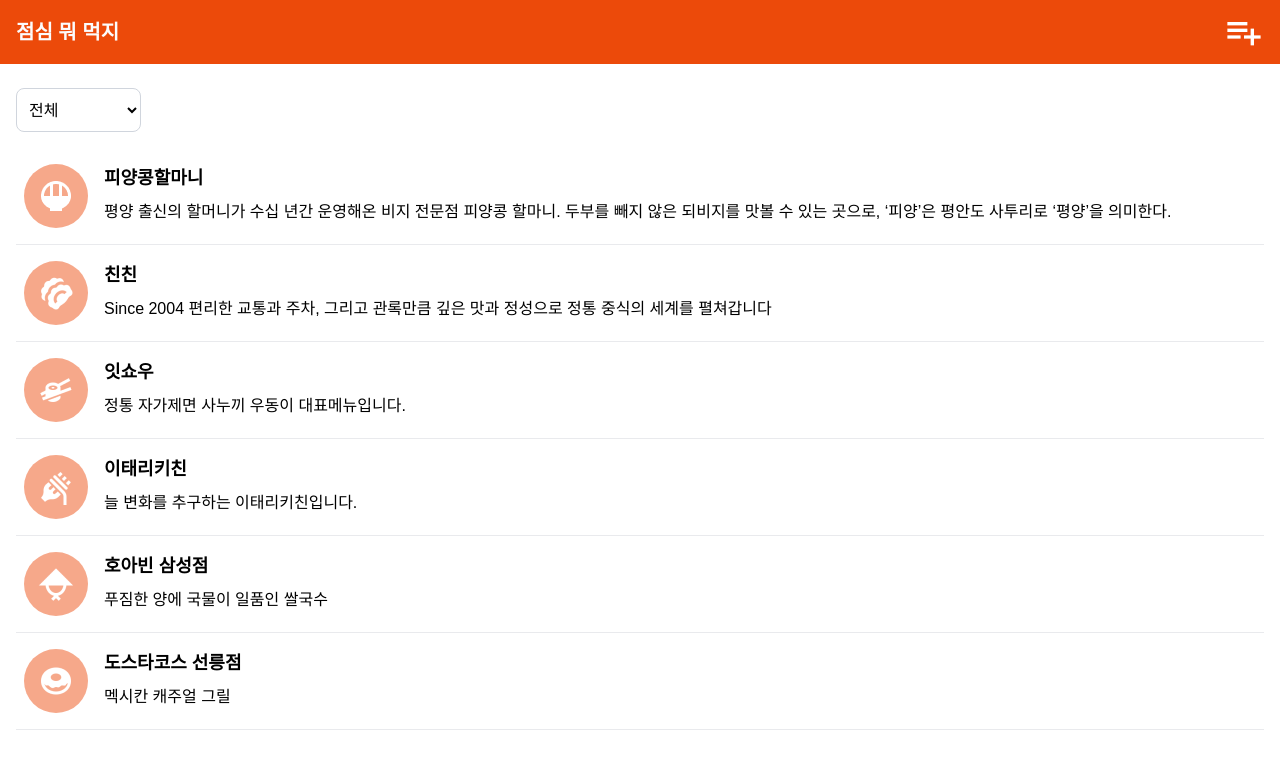
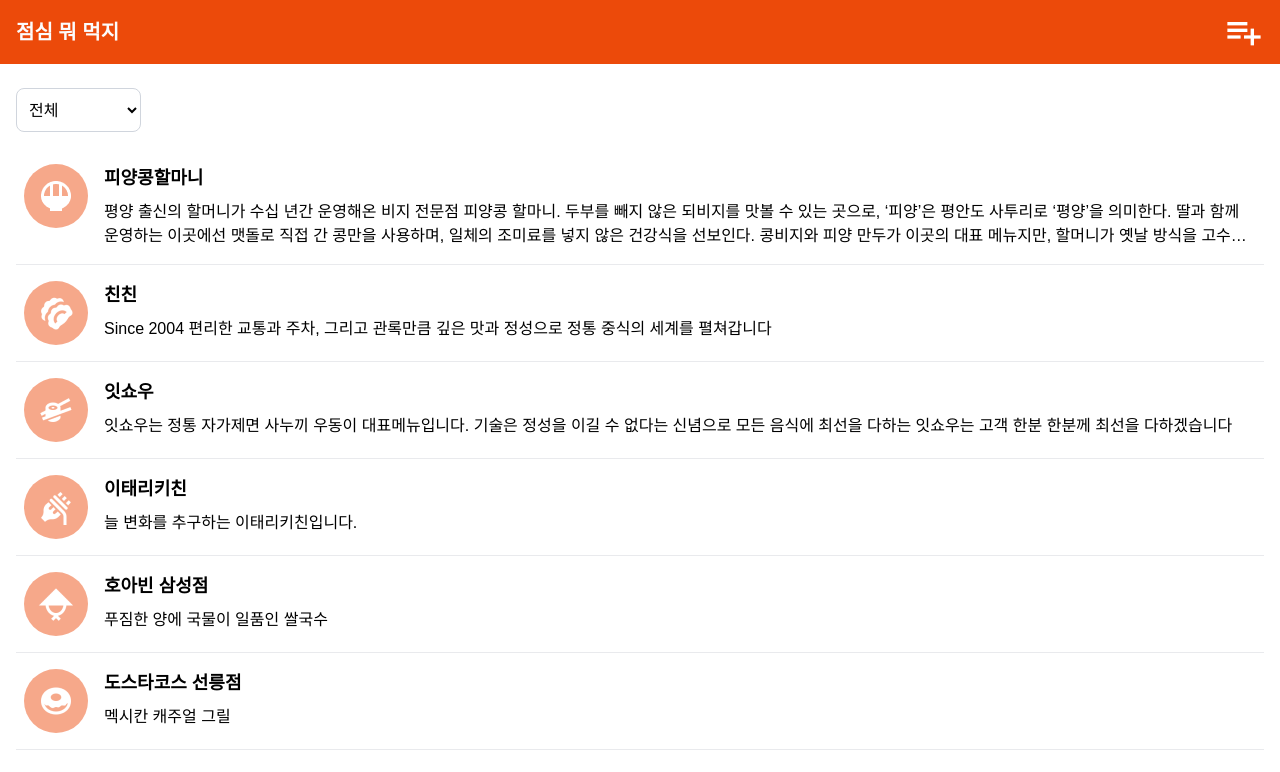
Before and after one commit to pragmatic-react/pragmatic-react-docs, a React (Vite) app: page / in a window 1280 px wide. Shown: the top 772 px of the page. Built offline with nearby package versions, Linux system fonts and the light colour scheme.

Commit message:
✨ Add detail modal

```diff
--- a/src/index.jsx
+++ b/src/index.jsx
@@ -1,5 +1,53 @@
-import { useReducer } from "react";
+import { useState, useReducer } from "react";
 import Modal from "./components/modal";
+
+const restaurantData = [
+  {
+    id: 1,
+    categorySrc: "./category-korean.png",
+    categoryAlt: "한식",
+    name: "피양콩할마니",
+    description:
+      "평양 출신의 할머니가 수십 년간 운영해온 비지 전문점 피양콩 할마니. 두부를 빼지 않은 되비지를 맛볼 수 있는 곳으로, ‘피양’은 평안도 사투리로 ‘평양’을 의미한다. 딸과 함께 운영하는 이곳에선 맷돌로 직접 간 콩만을 사용하며, 일체의 조미료를 넣지 않은 건강식을 선보인다. 콩비지와 피양 만두가 이곳의 대표 메뉴지만, 할머니가 옛날 방식을 고수하며 만들어내는 비지전골 또한 이 집의 역사를 느낄 수 있는 특별한 메뉴다. 반찬은 손님들이 먹고 싶은 만큼 덜어 먹을 수 있게 준비돼 있다.",
+  },
+  {
+    id: 2,
+    categorySrc: "./category-chinese.png",
+    categoryAlt: "중식",
+    name: "친친",
+    description:
+      "Since 2004 편리한 교통과 주차, 그리고 관록만큼 깊은 맛과 정성으로 정통 중식의 세계를 펼쳐갑니다",
+  },
+  {
+    id: 3,
+    categorySrc: "./category-japanese.png",
+    categoryAlt: "일식",
+    name: "잇쇼우",
+    description:
+      "잇쇼우는 정통 자가제면 사누끼 우동이 대표메뉴입니다. 기술은 정성을 이길 수 없다는 신념으로 모든 음식에 최선을 다하는 잇쇼우는 고객 한분 한분께 최선을 다하겠습니다",
+  },
+  {
+    id: 4,
+    categorySrc: "./category-western.png",
+    categoryAlt: "양식",
+    name: "이태리키친",
+    description: "늘 변화를 추구하는 이태리키친입니다.",
+  },
+  {
+    id: 5,
+    categorySrc: "./category-asian.png",
+    categoryAlt: "아시안",
+    name: "호아빈 삼성점",
+    description: "푸짐한 양에 국물이 일품인 쌀국수",
+  },
+  {
+    id: 6,
+    categorySrc: "./category-etc.png",
+    categoryAlt: "기타",
+    name: "도스타코스 선릉점",
+    description: "멕시칸 캐주얼 그릴",
+  },
+];
 
 export default function Container() {
   /* ---------------------------------- Modal --------------------------------- */
@@ -18,6 +66,20 @@ export default function Container() {
   const toggleModal = (type, isOpen) => () => {
     setIsOpenModal({ type, isOpen });
   };
+
+  /* --------------------------- Selected restaurant -------------------------- */
+  const [selectedRestaurant, setSelectedRestaurant] = useState({
+    id: 0,
+    categorySrc: "",
+    categoryAlt: "",
+    name: "",
+    description: "",
+  });
+
+  function handleClickRestaurantItem(restaurantItem) {
+    toggleModal("detail", true)();
+    setSelectedRestaurant(restaurantItem);
+  }
 
   return (
     <div>
@@ -56,48 +118,16 @@ export default function Container() {
         {/* 음식점 목록 */}
         <section className="restaurant-list-container">
           <ul className="restaurant-list">
-            <RestaurantItem
-              categorySrc="./category-korean.png"
-              categoryAlt="한식"
-              name="피양콩할마니"
-              description="평양 출신의 할머니가 수십 년간 운영해온 비지 전문점 피양콩 할마니. 두부를 빼지 않은 되비지를 맛볼 수 있는 곳으로, ‘피양’은 평안도 사투리로 ‘평양’을 의미한다."
-              onClick={toggleModal("detail", true)}
-            />
-            <RestaurantItem
-              categorySrc="./category-chinese.png"
-              categoryAlt="중식"
-              name="친친"
-              description="Since 2004 편리한 교통과 주차, 그리고 관록만큼 깊은 맛과 정성으로 정통 중식의 세계를 펼쳐갑니다"
-              onClick={toggleModal("detail", true)}
-            />
-            <RestaurantItem
-              categorySrc="./category-japanese.png"
-              categoryAlt="일식"
-              name="잇쇼우"
-              description="정통 자가제면 사누끼 우동이 대표메뉴입니다."
-              onClick={toggleModal("detail", true)}
-            />
-            <RestaurantItem
-              categorySrc="./category-western.png"
-              categoryAlt="양식"
-              name="이태리키친"
-              description="늘 변화를 추구하는 이태리키친입니다."
-              onClick={toggleModal("detail", true)}
-            />
-            <RestaurantItem
-              categorySrc="./category-asian.png"
-              categoryAlt="아시안"
-              name="호아빈 삼성점"
-              description="푸짐한 양에 국물이 일품인 쌀국수"
-              onClick={toggleModal("detail", true)}
-            />
-            <RestaurantItem
-              categorySrc="./category-etc.png"
-              categoryAlt="기타"
-              name="도스타코스 선릉점"
-              description="멕시칸 캐주얼 그릴"
-              onClick={toggleModal("detail", true)}
-            />
+            {restaurantData.map((item) => (
+              <RestaurantItem
+                key={crypto.randomUUID()}
+                categorySrc={item.categorySrc}
+                categoryAlt={item.categoryAlt}
+                name={item.name}
+                description={item.description}
+                onClick={() => handleClickRestaurantItem(item)}
+              />
+            ))}
           </ul>
         </section>
       </main>
@@ -105,8 +135,8 @@ export default function Container() {
       <aside>
         {/* 음식점 정보 모달 */}
         <RestaurantModal
-          title="음식점 이름"
-          description="음식점 소개 문구"
+          title={selectedRestaurant.name}
+          description={selectedRestaurant.description}
           isOpen={isOpenModal.detail}
         >
           <button
```
